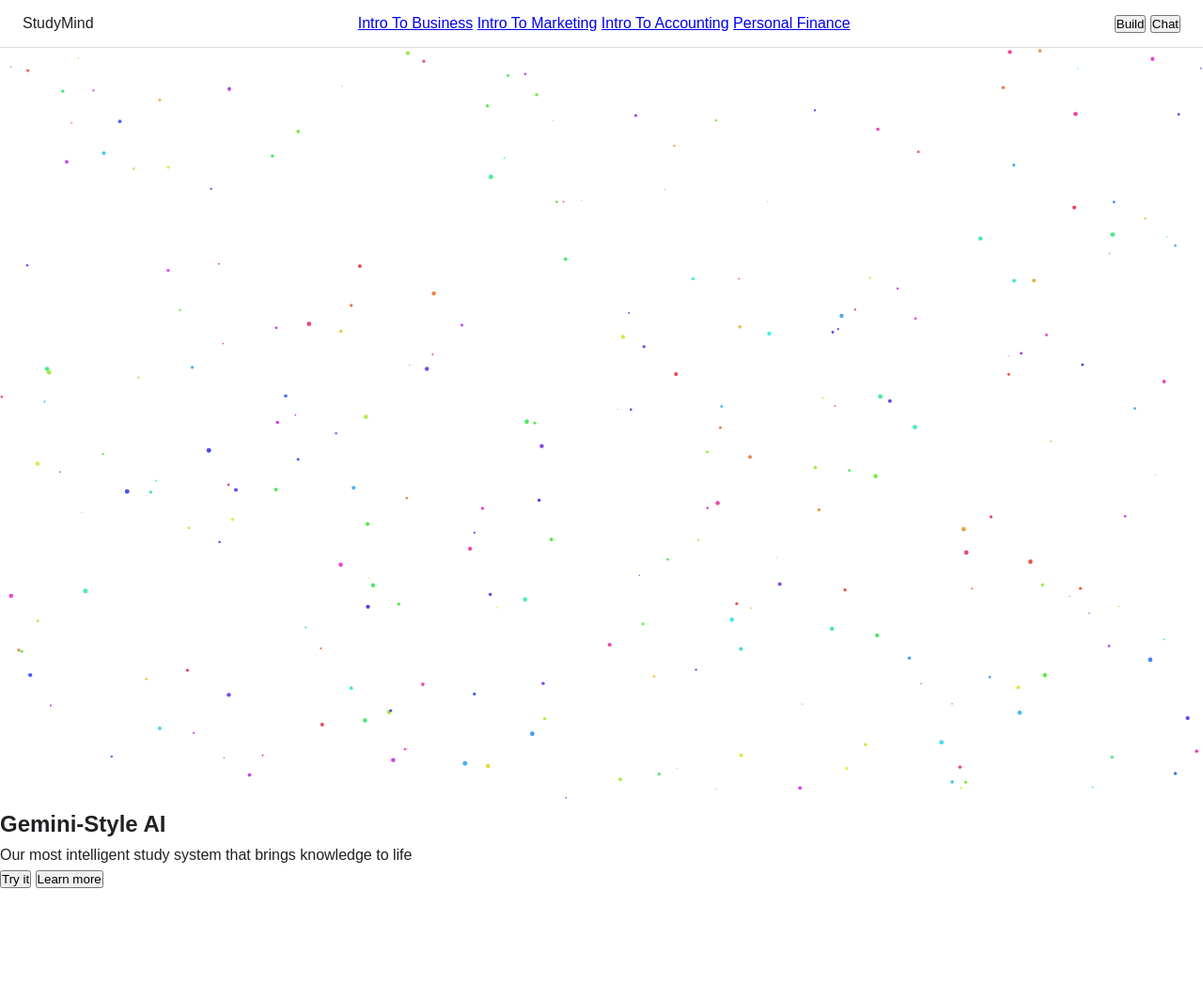
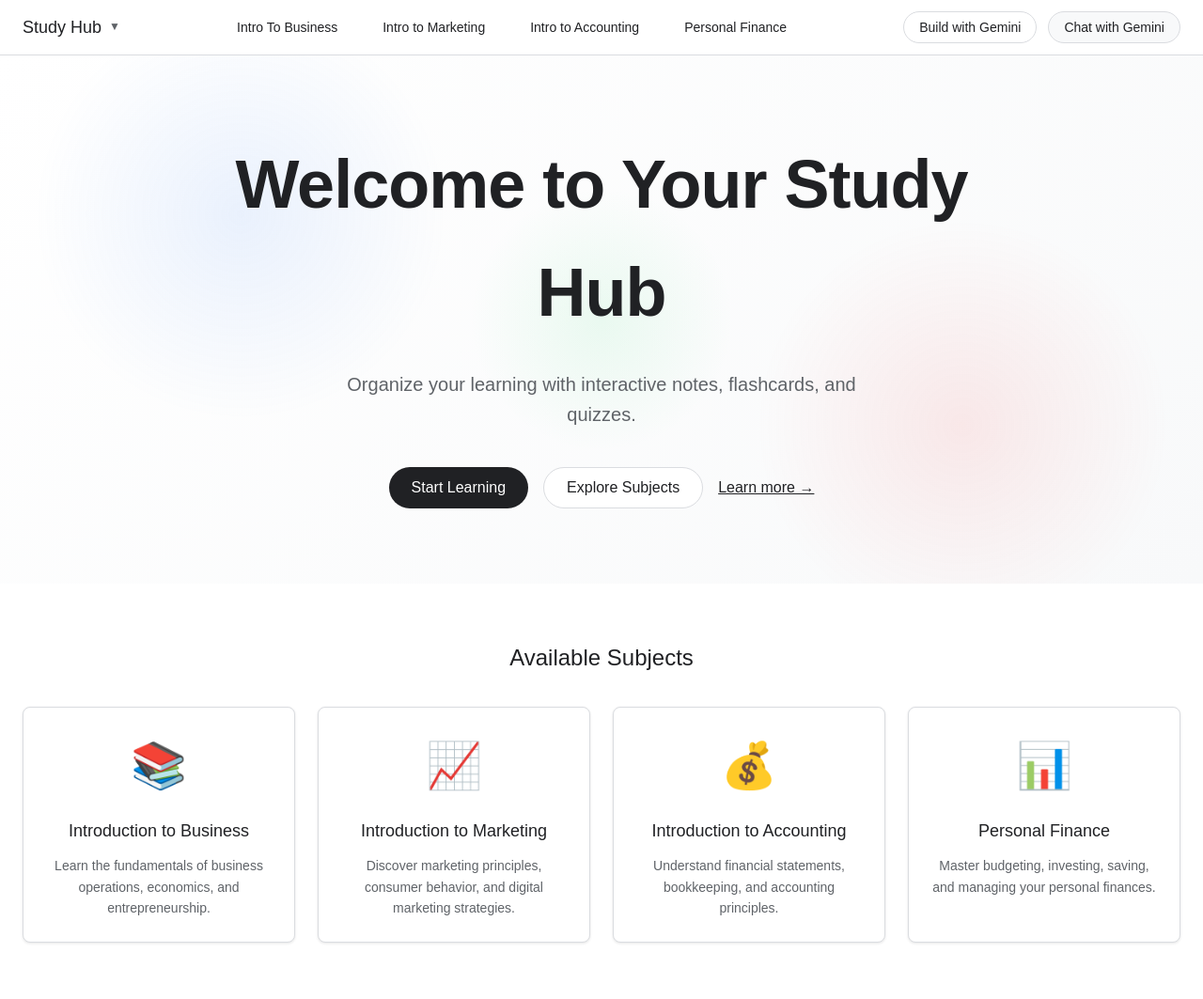
Before and after one commit to SamFranks4/SamsStudyGuide, a plain HTML site: page index.html in a window 1280 px wide. Shown: the whole page at 94% size. Before the commit the page ends 948 px from the top, so only its background shows below. Drawn offline with Linux system fonts and the light colour scheme; files that its build step writes are made by us from their sources.

Commit message:
Update index.html

```diff
--- a/index.html
+++ b/index.html
@@ -2,41 +2,75 @@
 <html lang="en">
 <head>
   <meta charset="UTF-8" />
-  <title>Study AI</title>
-  <link rel="stylesheet" href="style.css" />
+  <meta name="viewport" content="width=device-width, initial-scale=1.0"/>
+  <title>Study Hub</title>
+  <link rel="stylesheet" href="assets/style.css">
 </head>
+<body>
+  <div class="layout">
+    <!-- Header Navigation -->
+    <header>
+      <div class="logo-container">
+        <span class="logo-text">Study Hub</span>
+        <span class="dropdown-arrow">▼</span>
+      </div>
 
-<body>
-  <!-- NAVBAR -->
-  <header class="nav">
-    <div class="nav-left">StudyMind</div>
-    <nav class="nav-center">
-      <a href="#">Intro To Business</a>
-      <a href="#">Intro To Marketing</a>
-      <a href="#">Intro To Accounting</a>
-      <a href="#">Personal Finance</a>
-    </nav>
-    <div class="nav-right">
-      <button class="btn-outline">Build</button>
-      <button class="btn-solid">Chat</button>
-    </div>
-  </header>
+      <nav>
+        <ul>
+          <li><a href="#" class="nav-item">Intro To Business</a></li>
+          <li><a href="#" class="nav-item">Intro to Marketing</a></li>
+          <li><a href="#" class="nav-item">Intro to Accounting</a></li>
+          <li><a href="#" class="nav-item">Personal Finance</a></li>
+        </ul>
+      </nav>
 
-  <!-- HERO -->
-  <section class="hero">
-    <canvas id="particles"></canvas>
+      <div class="action-buttons">
+        <button>Build with Gemini</button>
+        <button>Chat with Gemini</button>
+      </div>
+    </header>
 
-    <div class="hero-content">
-      <h1>Gemini-Style AI</h1>
-      <p>Our most intelligent study system that brings knowledge to life</p>
+    <!-- Main Content -->
+    <main class="main-content">
+      <section class="hero-section">
+        <div class="content">
+          <h1>Welcome to Your Study Hub</h1>
+          <p>Organize your learning with interactive notes, flashcards, and quizzes.</p>
 
-      <div class="hero-buttons">
-        <button class="btn-solid">Try it</button>
-        <button class="btn-outline">Learn more</button>
-      </div>
-    </div>
-  </section>
+          <div class="buttons">
+            <button class="primary-button">Start Learning</button>
+            <button class="secondary-button">Explore Subjects</button>
+            <button class="learn-more">Learn more →</button>
+          </div>
+        </div>
+      </section>
 
-  <script src="script.js"></script>
+      <section class="additional-content">
+        <h2 class="section-title">Available Subjects</h2>
+        <div class="grid">
+          <div class="card">
+            <div class="icon">📚</div>
+            <h3>Introduction to Business</h3>
+            <p>Learn the fundamentals of business operations, economics, and entrepreneurship.</p>
+          </div>
+          <div class="card">
+            <div class="icon">📈</div>
+            <h3>Introduction to Marketing</h3>
+            <p>Discover marketing principles, consumer behavior, and digital marketing strategies.</p>
+          </div>
+          <div class="card">
+            <div class="icon">💰</div>
+            <h3>Introduction to Accounting</h3>
+            <p>Understand financial statements, bookkeeping, and accounting principles.</p>
+          </div>
+          <div class="card">
+            <div class="icon">📊</div>
+            <h3>Personal Finance</h3>
+            <p>Master budgeting, investing, saving, and managing your personal finances.</p>
+          </div>
+        </div>
+      </section>
+    </main>
+  </div>
 </body>
 </html>
```
